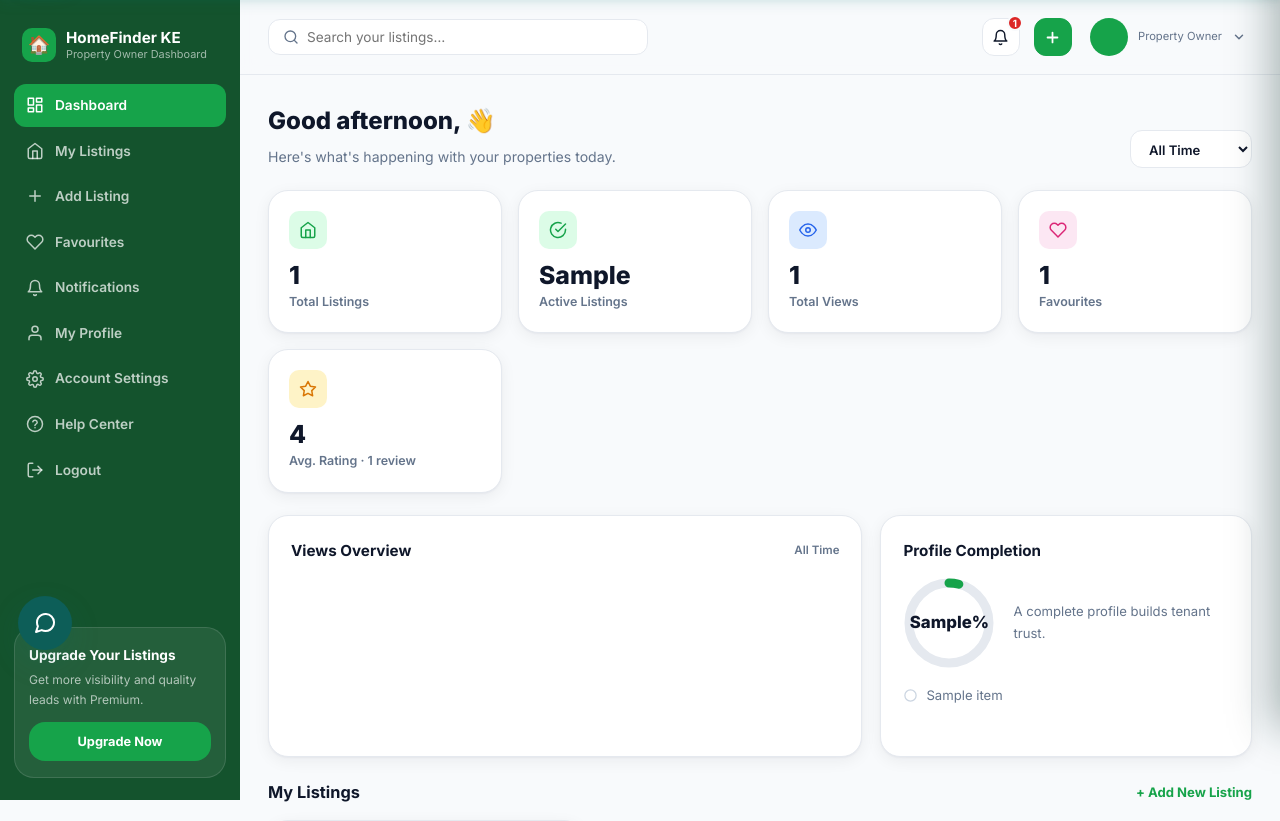
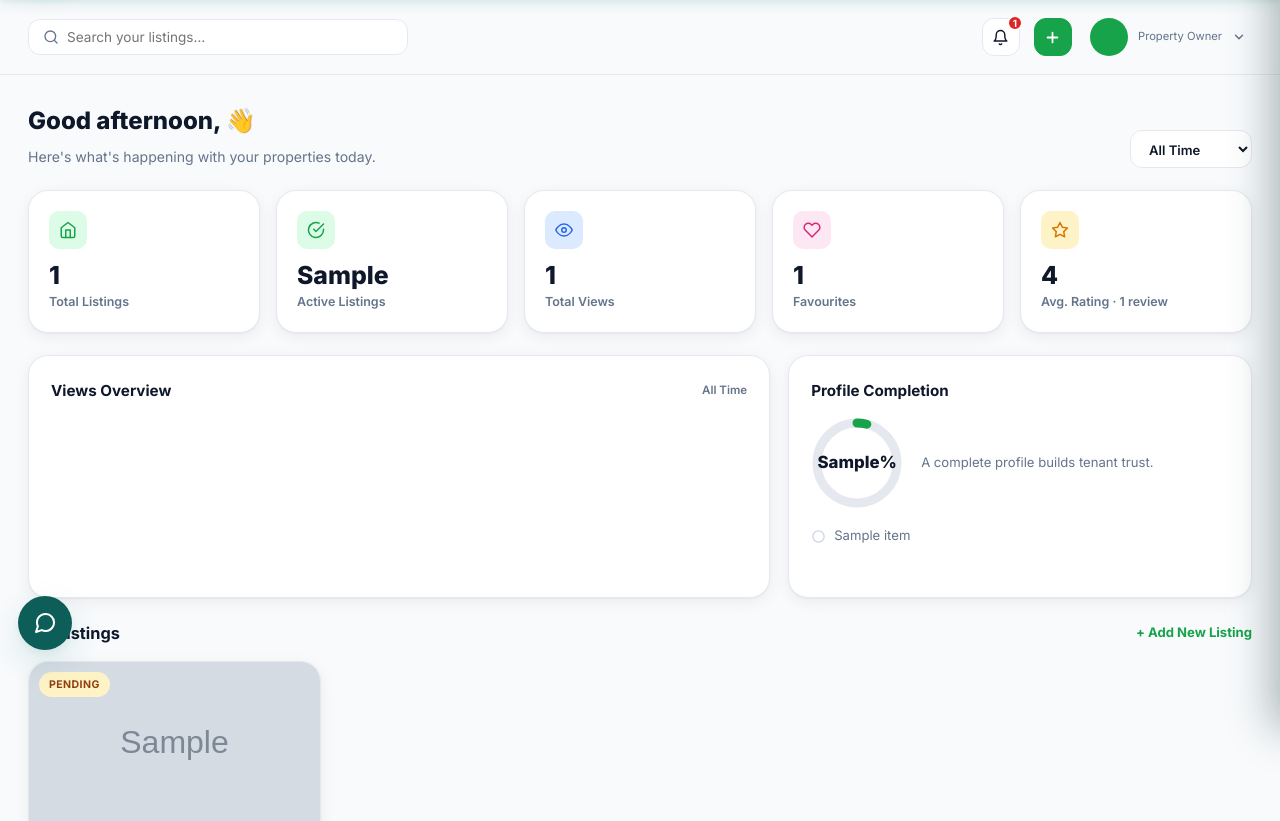
Before and after one commit to playboikido/homefinderke, a Django app: template core/templates/core/dashboard.html in a window 1280 px wide. Shown: the part 72-893 px from the top of the page. Run offline with Django 5.2, Linux system fonts and the light colour scheme; the template is opened without the code that fills it: most values are stand-ins (such as "Sample title", 1, 10 or a date in 2020); grey boxes marked "Sample" are stand-in pictures; a map, chart or similar area stays blank.

Commit message:
add the last one

```diff
--- a/core/templates/core/dashboard.html
+++ b/core/templates/core/dashboard.html
@@ -285,61 +285,6 @@
 
 <div class="pod-scope">
 
-  <!-- ── Sidebar ─────────────────────────────────────────── -->
-  <aside class="pod-sidebar">
-    <div class="pod-logo">
-      <div class="pod-logo-mark">🏠</div>
-      <div class="pod-logo-text">
-        <strong>HomeFinder KE</strong>
-        <span>Property Owner Dashboard</span>
-      </div>
-    </div>
-
-    <nav class="pod-nav">
-      <a href="{% url 'dashboard' %}" class="pod-nav-item active">
-        <svg xmlns="http://www.w3.org/2000/svg" viewBox="0 0 24 24" fill="none" stroke="currentColor" stroke-width="2" stroke-linecap="round" stroke-linejoin="round"><rect x="3" y="3" width="7" height="9"/><rect x="14" y="3" width="7" height="5"/><rect x="14" y="12" width="7" height="9"/><rect x="3" y="16" width="7" height="5"/></svg>
-        Dashboard
-      </a>
-      <a href="#pod-listings" class="pod-nav-item">
-        <svg xmlns="http://www.w3.org/2000/svg" viewBox="0 0 24 24" fill="none" stroke="currentColor" stroke-width="2" stroke-linecap="round" stroke-linejoin="round"><path d="M3 9l9-7 9 7v11a2 2 0 0 1-2 2H5a2 2 0 0 1-2-2z"/><polyline points="9 22 9 12 15 12 15 22"/></svg>
-        My Listings
-      </a>
-      <a href="{% url 'add_residence' %}" class="pod-nav-item">
-        <svg xmlns="http://www.w3.org/2000/svg" viewBox="0 0 24 24" fill="none" stroke="currentColor" stroke-width="2" stroke-linecap="round" stroke-linejoin="round"><path d="M12 5v14M5 12h14"/></svg>
-        Add Listing
-      </a>
-      <a href="{% url 'my_favorites' %}" class="pod-nav-item">
-        <svg xmlns="http://www.w3.org/2000/svg" viewBox="0 0 24 24" fill="none" stroke="currentColor" stroke-width="2" stroke-linecap="round" stroke-linejoin="round"><path d="M20.84 4.61a5.5 5.5 0 0 0-7.78 0L12 5.67l-1.06-1.06a5.5 5.5 0 0 0-7.78 7.78l1.06 1.06L12 21.23l7.78-7.78 1.06-1.06a5.5 5.5 0 0 0 0-7.78z"/></svg>
-        Favourites
-      </a>
-      <a href="{% url 'notifications' %}" class="pod-nav-item">
-        <svg xmlns="http://www.w3.org/2000/svg" viewBox="0 0 24 24" fill="none" stroke="currentColor" stroke-width="2" stroke-linecap="round" stroke-linejoin="round"><path d="M18 8a6 6 0 0 0-12 0c0 7-3 9-3 9h18s-3-2-3-9"/><path d="M13.73 21a2 2 0 0 1-3.46 0"/></svg>
-        Notifications
-      </a>
-      <a href="{% url 'owner_profile' request.user.id %}" class="pod-nav-item">
-        <svg xmlns="http://www.w3.org/2000/svg" viewBox="0 0 24 24" fill="none" stroke="currentColor" stroke-width="2" stroke-linecap="round" stroke-linejoin="round"><path d="M20 21v-2a4 4 0 0 0-4-4H8a4 4 0 0 0-4 4v2"/><circle cx="12" cy="7" r="4"/></svg>
-        My Profile
-      </a>
-      <a href="{% url 'settings_profile' %}" class="pod-nav-item">
-        <svg xmlns="http://www.w3.org/2000/svg" viewBox="0 0 24 24" fill="none" stroke="currentColor" stroke-width="2" stroke-linecap="round" stroke-linejoin="round"><circle cx="12" cy="12" r="3"/><path d="M19.4 15a1.65 1.65 0 0 0 .33 1.82l.06.06a2 2 0 1 1-2.83 2.83l-.06-.06a1.65 1.65 0 0 0-1.82-.33 1.65 1.65 0 0 0-1 1.51V21a2 2 0 0 1-4 0v-.09A1.65 1.65 0 0 0 9 19.4a1.65 1.65 0 0 0-1.82.33l-.06.06a2 2 0 1 1-2.83-2.83l.06-.06a1.65 1.65 0 0 0 .33-1.82 1.65 1.65 0 0 0-1.51-1H3a2 2 0 0 1 0-4h.09A1.65 1.65 0 0 0 4.6 9a1.65 1.65 0 0 0-.33-1.82l-.06-.06a2 2 0 1 1 2.83-2.83l.06.06a1.65 1.65 0 0 0 1.82.33H9a1.65 1.65 0 0 0 1-1.51V3a2 2 0 0 1 4 0v.09a1.65 1.65 0 0 0 1 1.51 1.65 1.65 0 0 0 1.82-.33l.06-.06a2 2 0 1 1 2.83 2.83l-.06.06a1.65 1.65 0 0 0-.33 1.82V9a1.65 1.65 0 0 0 1.51 1H21a2 2 0 0 1 0 4h-.09a1.65 1.65 0 0 0-1.51 1z"/></svg>
-        Account Settings
-      </a>
-      <a href="{% url 'about' %}" class="pod-nav-item">
-        <svg xmlns="http://www.w3.org/2000/svg" viewBox="0 0 24 24" fill="none" stroke="currentColor" stroke-width="2" stroke-linecap="round" stroke-linejoin="round"><circle cx="12" cy="12" r="10"/><path d="M9.09 9a3 3 0 0 1 5.83 1c0 2-3 2-3 4"/><line x1="12" y1="17" x2="12.01" y2="17"/></svg>
-        Help Center
-      </a>
-      <a href="{% url 'account_logout' %}" class="pod-nav-item">
-        <svg xmlns="http://www.w3.org/2000/svg" viewBox="0 0 24 24" fill="none" stroke="currentColor" stroke-width="2" stroke-linecap="round" stroke-linejoin="round"><path d="M9 21H5a2 2 0 0 1-2-2V5a2 2 0 0 1 2-2h4"/><polyline points="16 17 21 12 16 7"/><line x1="21" y1="12" x2="9" y2="12"/></svg>
-        Logout
-      </a>
-    </nav>
-
-    <div class="pod-upgrade-card">
-      <p class="pod-title">Upgrade Your Listings</p>
-      <p class="pod-sub">Get more visibility and quality leads with Premium.</p>
-      <a href="{% url 'my_favorites' %}" class="pod-upgrade-btn">Upgrade Now</a>
-    </div>
-  </aside>
 
   <!-- ── Main ─────────────────────────────────────────────── -->
   <div class="pod-main">
```
